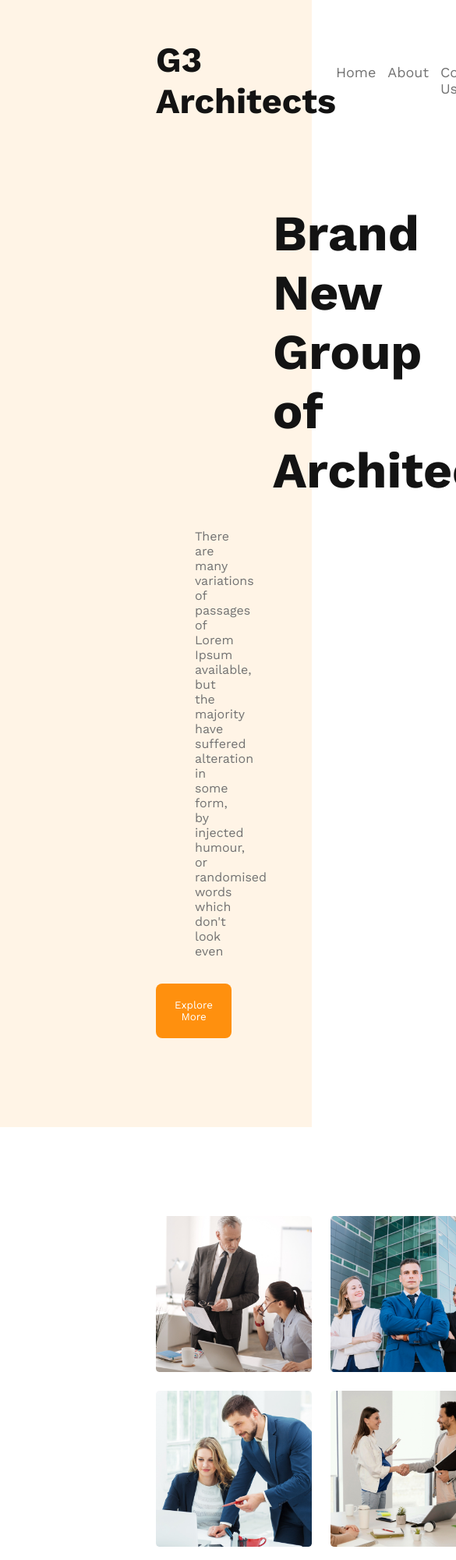
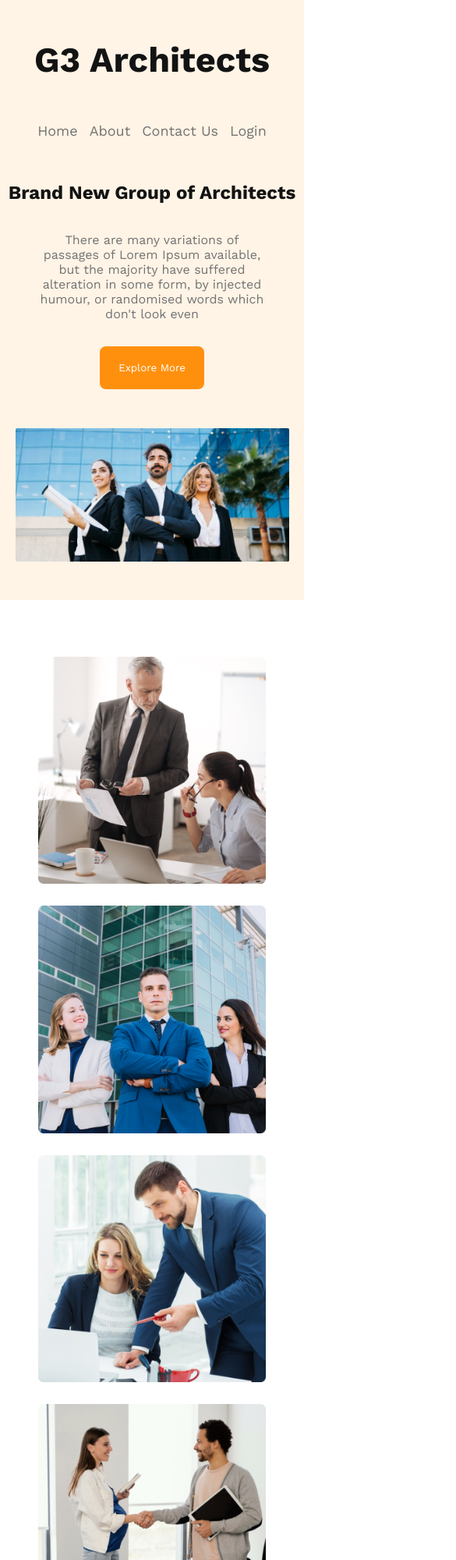
Before and after one commit to Tanvir3232/assignment-2, a plain HTML site: page index.html in a window 390 px wide. Shown: the top 2000 px of the page at 78% size, 585 px wide, since content can reach past the window. Drawn offline with nearby package versions, Linux system fonts and the light colour scheme.

Commit message:
added some css code for mobile responsive

```diff
--- a/styles/style.css
+++ b/styles/style.css
@@ -201,3 +201,63 @@
 .footer p{
    padding: 40px;
 }
+
+.hide{
+    display: none;
+}
+
+/* Media query for responsive */
+@media screen and (max-width: 576px) {
+    .container{
+        margin: 50px 10px;
+    }
+    .header {
+        padding: 50px 0px 45px;
+    }
+
+    .features,.feature-details{
+        flex-direction: column;
+        align-items: flex-start;
+        justify-content: space-between;
+        padding: 5px;
+    }
+
+    .site-name {
+        margin-bottom: 24px;
+    }
+    .banner-title {
+        font-size: 24px;
+        margin-top: 50px;
+        padding: 5px 10px;
+    }
+
+    .feature-teams {
+        grid-template-columns: repeat(1, 1fr);
+        margin: 5%;
+    }
+
+    .team ,.feature-banner,.banner-thumbnail{
+        width: 90%;
+        height: 100%;
+        padding: 0px 5%;
+    }
+
+
+    .experience {
+        margin-left:25%;
+        margin-top: 10px;
+        font-size: 24px;
+    }
+    .facts,.sponsors-logos,.nav{
+        flex-direction: column;
+        gap: 30px;
+        align-items: center;
+        margin: 0px;
+    }
+    .footer{
+        height: 100%;
+    }
+
+
+
+}
```
